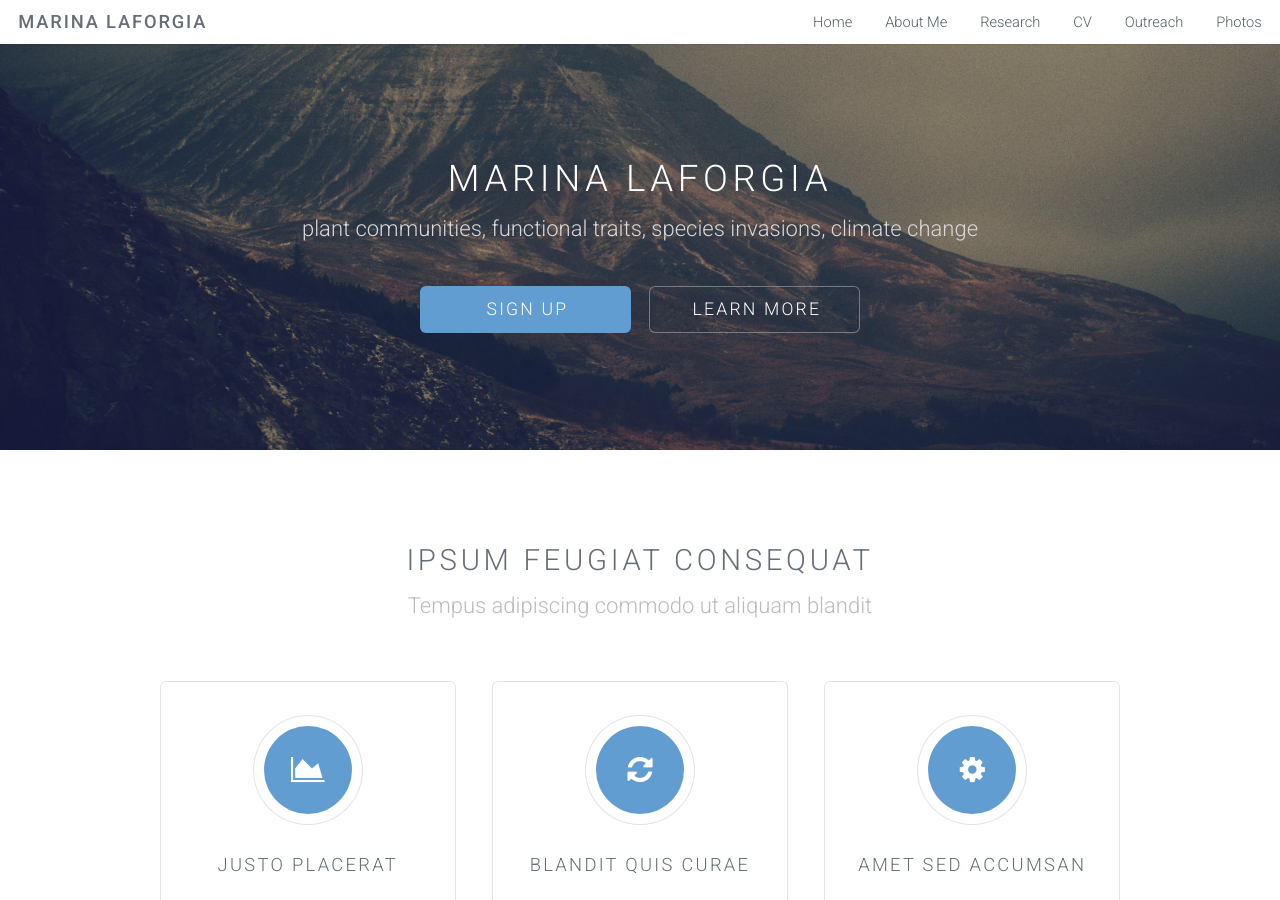
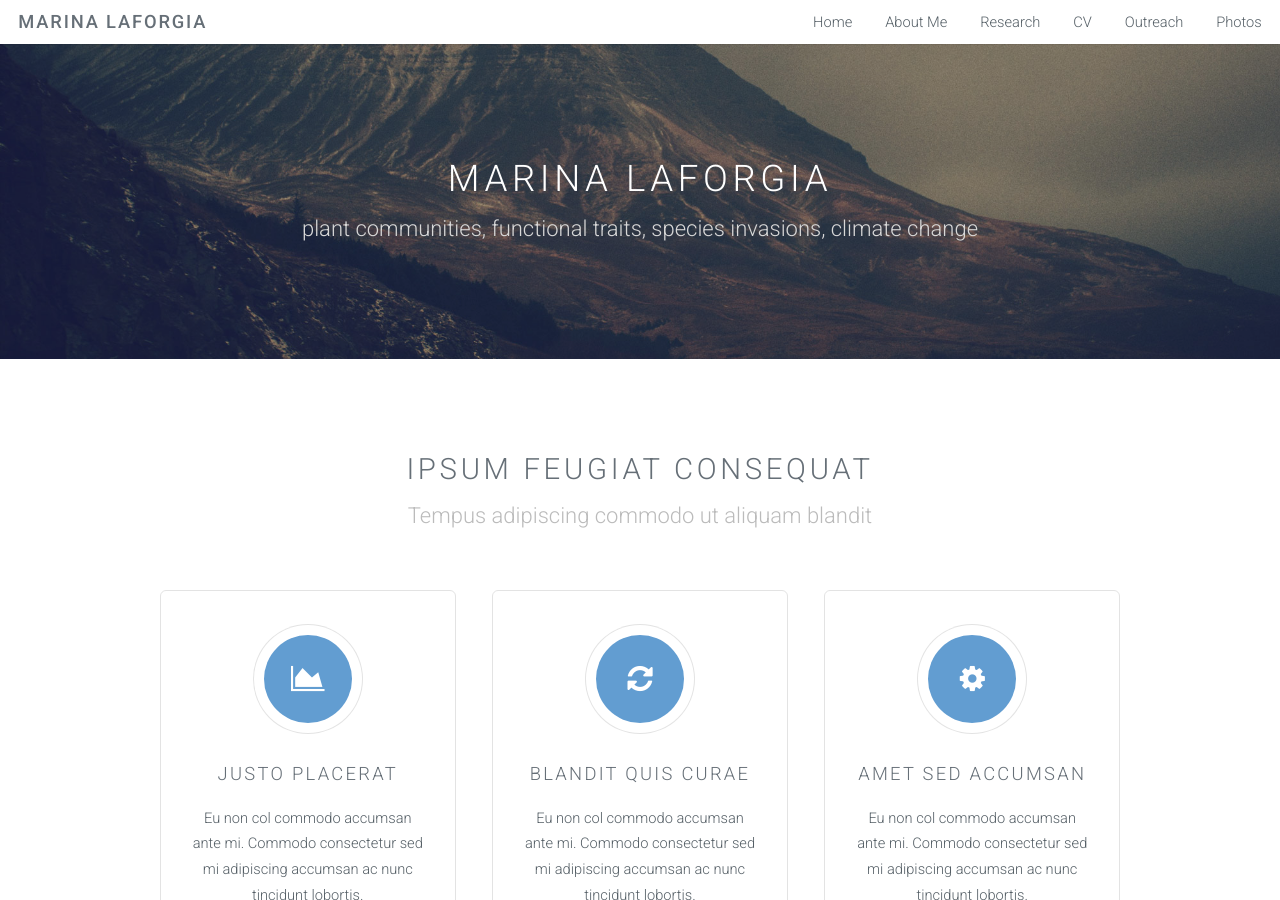
Before and after one commit to marinalaforgia/marinalaforgia.github.io, a Jekyll site: the page built from index.html, in a window 1280 px wide and 900 px high. Built offline with Jekyll 4.4.1, drawn with Linux system fonts in a browser that asks for light colours.

Commit message:
Update landing-page.html

```diff
--- a/_layouts/landing-page.html
+++ b/_layouts/landing-page.html
@@ -12,10 +12,6 @@
             <div class="inner">
                 <h2>Marina LaForgia</h2>
                 <p>plant communities, functional traits, species invasions, climate change</p>
-                <ul class="actions">
-                    <li><a href="#content" class="button big special">Sign Up</a></li>
-                    <li><a href="#elements" class="button big alt">Learn More</a></li>
-                </ul>
             </div>
         </section>
         {{ content }}
```
